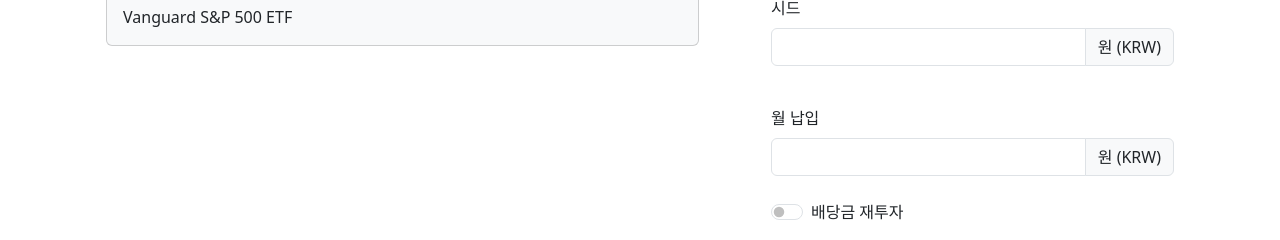
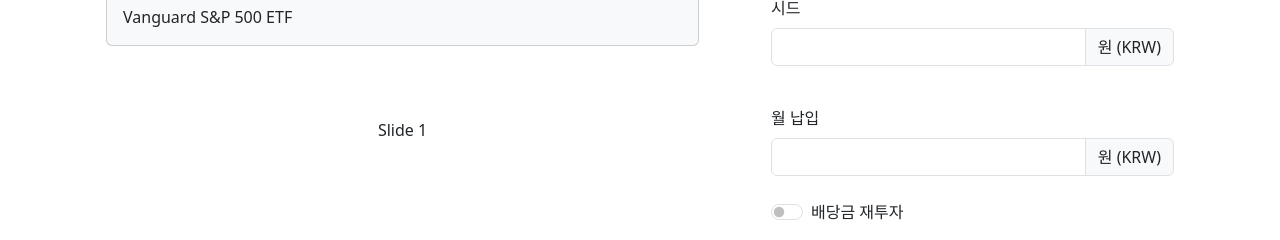
Before and after one commit to seungtoctoc/investment-simulator-client, a React (Vite) app: page / in a window 1280 px wide. Shown: the part 194-434 px from the top of the page. Built offline with nearby package versions, Linux system fonts and the light colour scheme.

Commit message:
feat: onboard

```diff
--- a/package.json
+++ b/package.json
@@ -13,7 +13,8 @@
     "bootstrap": "^5.3.3",
     "react": "^18.3.1",
     "react-bootstrap": "^2.10.6",
-    "react-dom": "^18.3.1"
+    "react-dom": "^18.3.1",
+    "swiper": "^11.1.15"
   },
   "devDependencies": {
     "@eslint/js": "^9.15.0",
--- a/src/components/AssetSetting.jsx
+++ b/src/components/AssetSetting.jsx
@@ -5,6 +5,7 @@
 import Col from 'react-bootstrap/Col';
 import AssetPicking from './AssetPicking';
 import AssetTermSetting from './AssetTermSetting';
+import OnBoarding from './OnBoarding';
 
 export default function AssetSetting() {
   return (
@@ -12,6 +13,7 @@
       <Row>
         <Col xs={7}>
           <AssetPicking />
+          <OnBoarding />
         </Col>
         <Col>
           <AssetTermSetting />
--- /dev/null
+++ b/src/components/OnBoarding.jsx
@@ -0,0 +1,31 @@
+import React from 'react';
+
+import { Swiper, SwiperSlide } from 'swiper/react';
+import 'swiper/css';
+import { Autoplay } from 'swiper/modules';
+
+export default function OnBoarding() {
+  const slideStyle = {
+    display: 'flex',
+    alignItems: 'center',
+    justifyContent: 'center',
+  };
+
+  return (
+    <Swiper
+      className=''
+      style={{ height: '120px' }}
+      direction={'vertical'}
+      loop={true}
+      autoplay={{
+        delay: 10000,
+        disableOnInteraction: false,
+      }}
+      modules={[Autoplay]}
+    >
+      <SwiperSlide style={slideStyle}>Slide 1</SwiperSlide>
+      <SwiperSlide style={slideStyle}>Slide 2</SwiperSlide>
+      <SwiperSlide style={slideStyle}>Slide 3</SwiperSlide>
+    </Swiper>
+  );
+}
```
Also changed, not shown: 1 other file (tests, documents, lock files or other folders).
